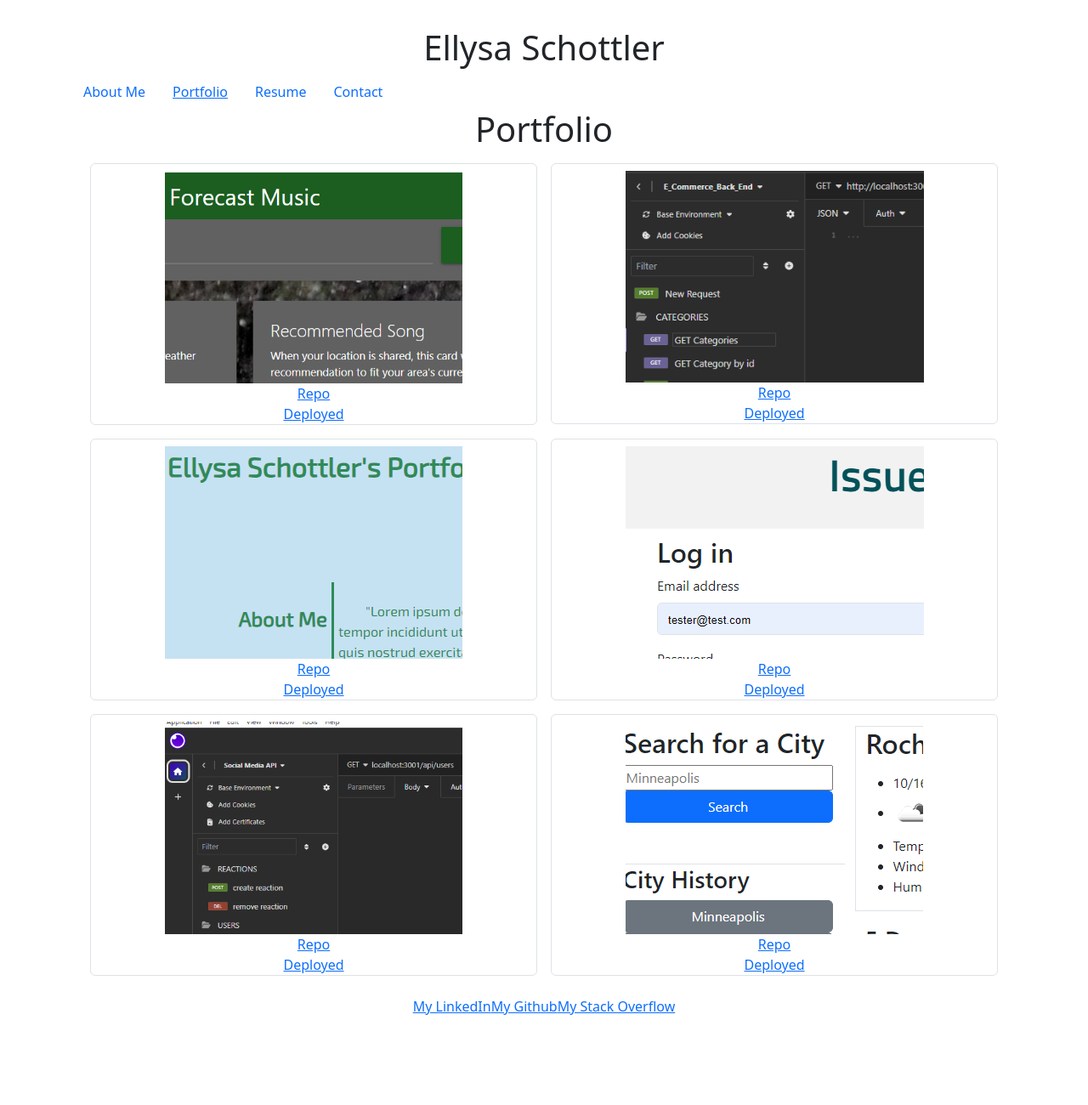
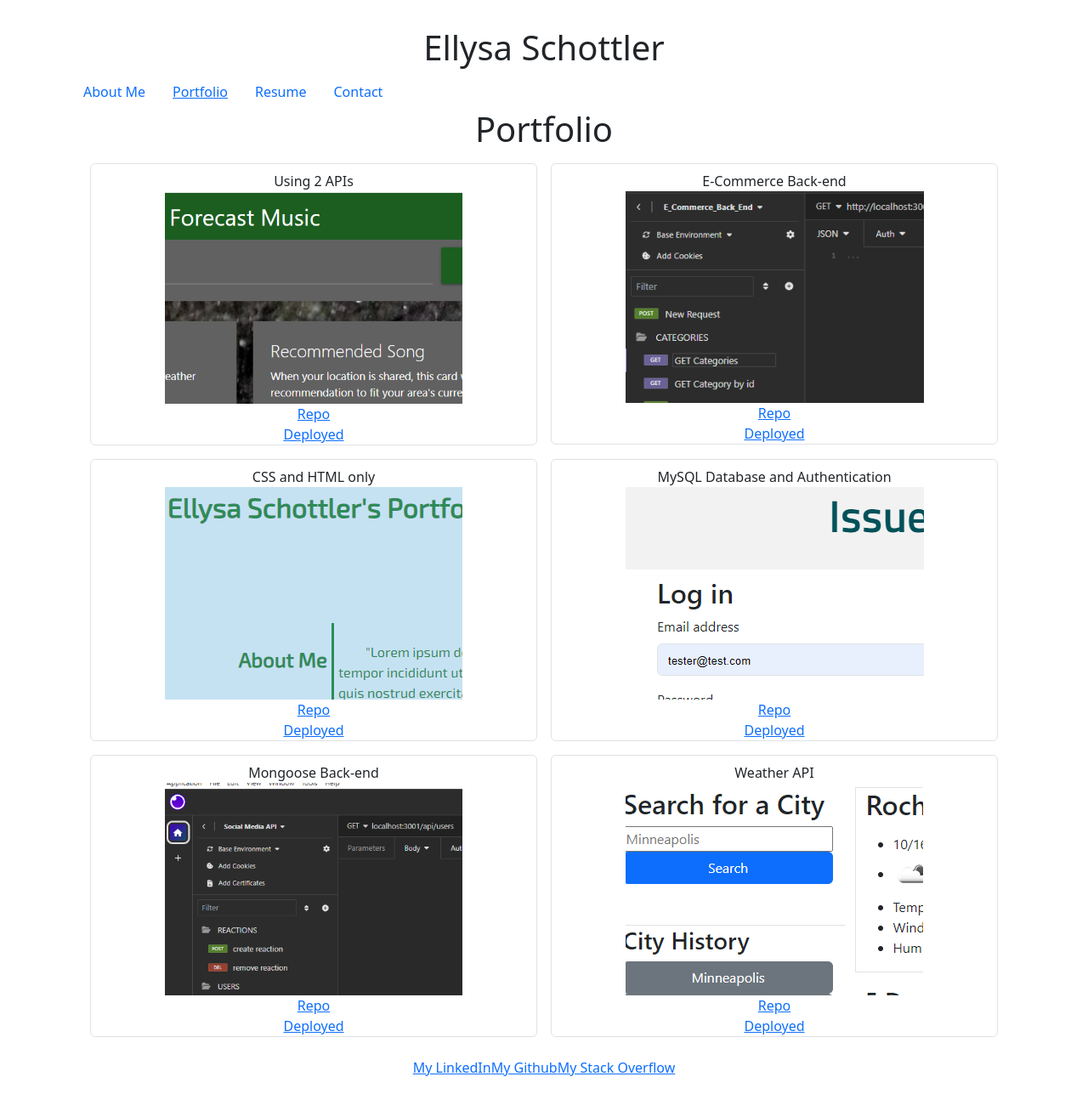
Before and after one commit to ellysaschottler/React_Portfolio-ESchottler, a React (Vite) app: page /Portfolio in a window 1280 px wide. Shown: the whole page at 85% size. Before the commit the page ends 1228 px from the top, so only its background shows below. Built offline with nearby package versions, Linux system fonts and the light colour scheme.

Commit message:
added titles to the projects

```diff
--- a/src/components/Projects.jsx
+++ b/src/components/Projects.jsx
@@ -7,6 +7,7 @@ export default function Projects(props) {
             <div className="row align-items-start">
                 {props.projectsArray.map(project =>(
                     <div className="col border rounded m-2 pt-2" key={project.img}>
+                        {project.title}<br/>
                         <img src={project.img}/><br/>
                         <a href="{project.repo}">Repo</a><br/>
                         <a href="{project.deployed}">Deployed</a>
--- a/src/pages/Portfolio.jsx
+++ b/src/pages/Portfolio.jsx
@@ -1,32 +1,38 @@
 import Projects from '../components/Projects'
 
 const projects = [{
+  title:"Using 2 APIs",
   img: "./assets/2api-project.png",
   repo: "https://github.com/ellysaschottler/2API-Project",
   deployed: "https://ellysaschottler.github.io/2API-Project/",
 },
 {
+  title:"E-Commerce Back-end",
   img: "./assets/e-commerce-backend.png",
   repo: "https://github.com/ellysaschottler/E-Commerce_Back_End-ESchottler",
   deployed: "https://drive.google.com/file/d/1-nAonsVh8DM9OaUR6zinvysDYEs6-IRR/view",
 
 },
 {
+  title:"CSS and HTML only",
   img: "./assets/html-css-portfolio.png",
   repo: "https://ellysaschottler.github.io/module2-Portfolio-ESchottler/",
   deployed: "https://github.com/ellysaschottler/module2-Portfolio-ESchottler",
 },
 {
+  title:"MySQL Database and Authentication",
   img: "./assets/issue-tracker.png",
   repo: "https://github.com/georgemags/Issue-Tracker",
   deployed: "https://issue-tracker-i9vg.onrender.com/",
 },
 {
+  title:"Mongoose Back-end",
   img: "./assets/social-media-api.png",
   repo: "https://github.com/ellysaschottler/Social_Media_API-ESchottler",
   deployed: "https://drive.google.com/file/d/12p4od29QgGFNBt1zgfuCaYHXd0es1VQI/view",
 },
 {
+  title:"Weather API",
   img: "./assets/weather-api.png",
   repo: "https://github.com/ellysaschottler/WeatherDashboard-ESchottler",
   deployed: "https://ellysaschottler.github.io/WeatherDashboard-ESchottler/Develop/",
```
